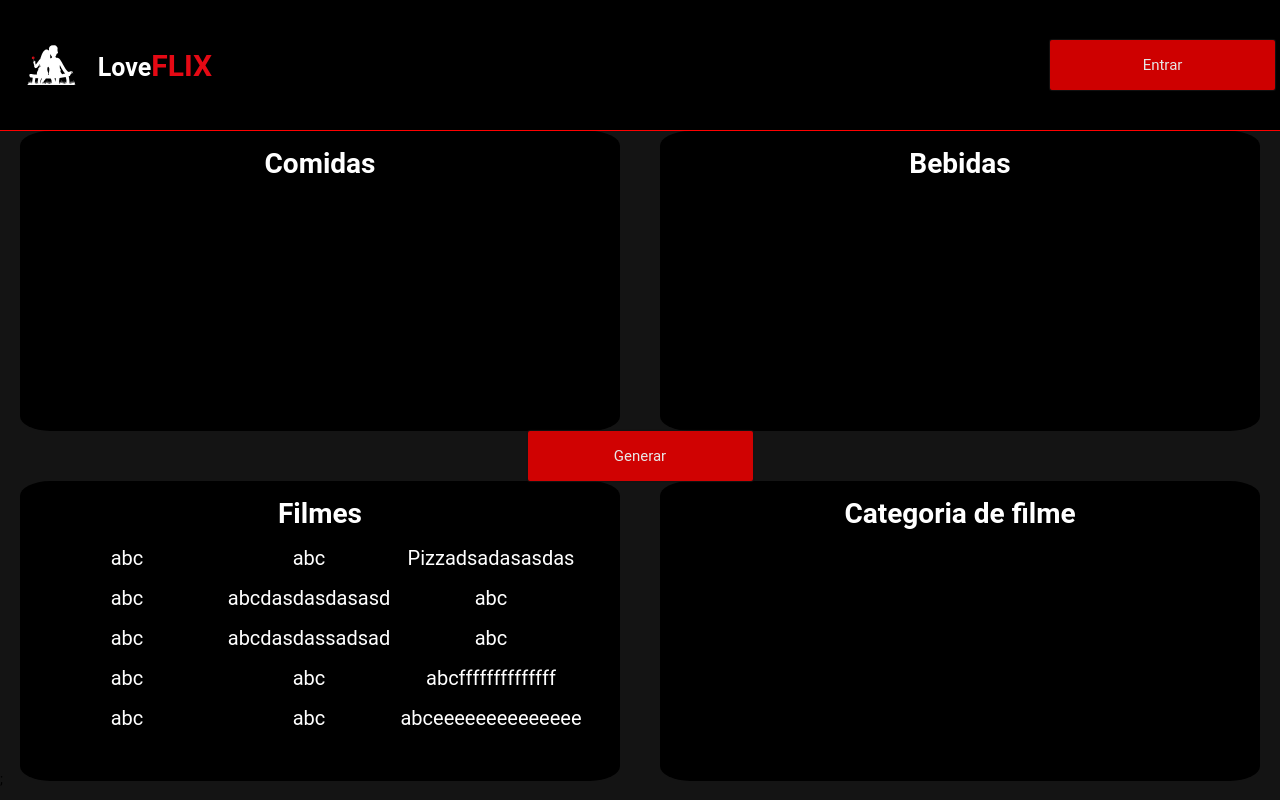
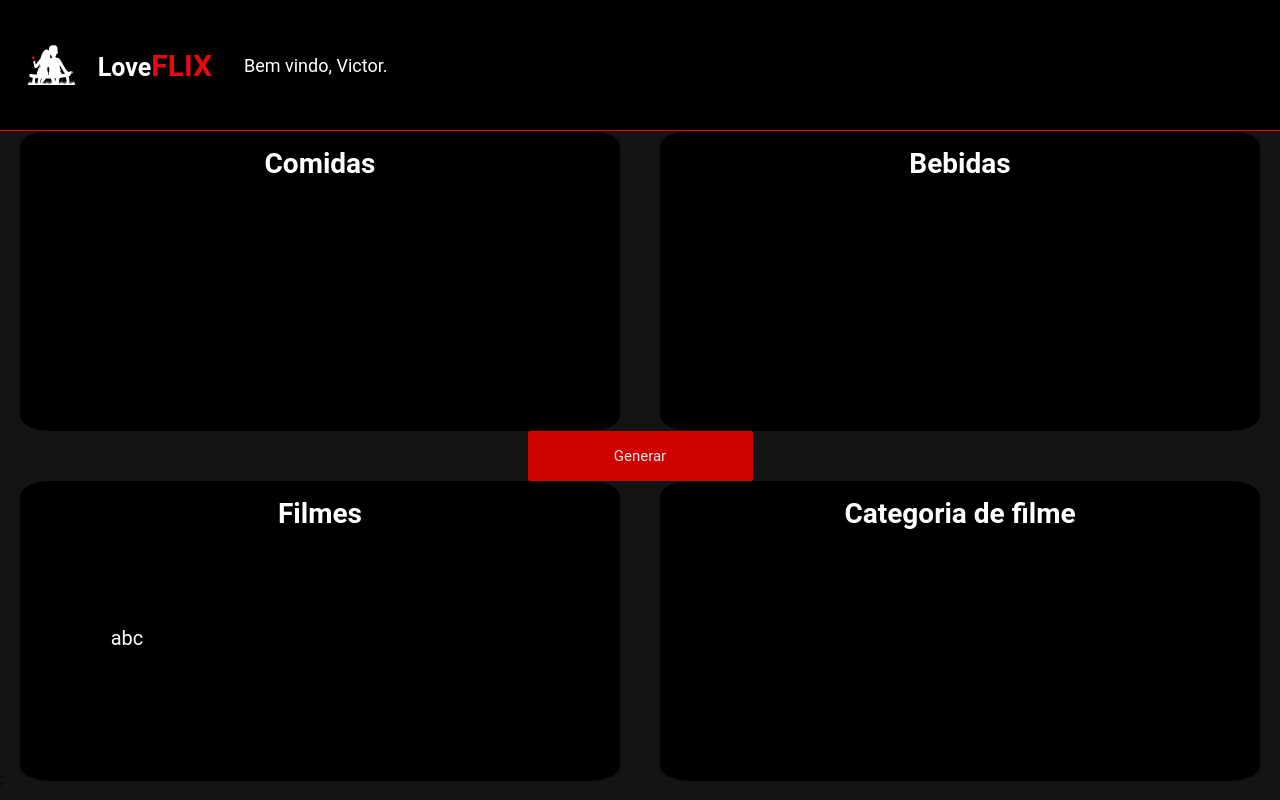
Before and after one commit to vichdev/LoveFlix, a React (Create React App) app: page /user in a window 1280 px wide. Built offline with nearby package versions, Linux system fonts and the light colour scheme.

Commit message:
modal forms

```diff
--- a/src/Components/Header/index.tsx
+++ b/src/Components/Header/index.tsx
@@ -4,9 +4,19 @@ import Button from "../../common/Button";
 import Logo from "../../common/Logo";
 import Modal from "../Modal";
 import Forms from "../../common/Form";
+import Input from "../../common/Input";
+import Label from "../../common/Labels";
+import { IPropsModal } from "../Modal/types";
+import { useHistory } from "react-router";
 
-const Header: React.FC = () => {
+const Header: React.FC<IPropsModal> = () => {
   const [open, setOpen] = useState<boolean>(false);
+
+  const history = useHistory();
+
+  const userPage = () => {
+    history.push("/user");
+  };
 
   return (
     <>
@@ -17,7 +27,13 @@ const Header: React.FC = () => {
         </Styles.HeaderWrapper>
       </Styles.Header>
       <Modal isOpen={open} onClose={() => setOpen(!open)}>
-        <Forms></Forms>
+        <Forms>
+          <Label name="Usuário" color="#e50000" />
+          <Input type="text" />
+          <Label name="Senha" color="#e50000" />
+          <Input type="password" />
+          <Button text="Entrar" onClick={userPage} />
+        </Forms>
       </Modal>
     </>
   );
--- /dev/null
+++ b/src/Components/Header2/index.tsx
@@ -0,0 +1,18 @@
+import React from "react";
+import * as Styles from "./styles";
+import Logo from "../../common/Logo";
+
+const header2: React.FC = () => {
+  return (
+    <>
+      <Styles.Header>
+        <Styles.HeaderWrapper>
+          <Logo />
+          <Styles.User>Bem vindo, Victor.</Styles.User>
+        </Styles.HeaderWrapper>
+      </Styles.Header>
+    </>
+  );
+};
+
+export default header2;
--- /dev/null
+++ b/src/Components/Header2/styles.tsx
@@ -0,0 +1,25 @@
+import styled from "styled-components";
+
+export const Header = styled.header`
+  width: 100%;
+  border-bottom: 0.1px solid red;
+  background-color: #000;
+`;
+
+export const HeaderWrapper = styled.div`
+  width: 100%;
+  max-width: 1400px;
+  display: flex;
+  padding: 5px;
+  margin: 0 auto;
+  align-items: center;
+  justify-content: start;
+
+  background: #000;
+`;
+
+export const User = styled.span`
+  font-size: 18px;
+  color: #fff;
+  margin-left: 2rem;
+`;
--- a/src/Components/Modal/index.tsx
+++ b/src/Components/Modal/index.tsx
@@ -2,7 +2,6 @@ import React from "react";
 import * as Styles from "./styles";
 import { IPropsModal } from "./types";
 import { IoIosClose } from "react-icons/io";
-import Forms from "../../common/Form";
 
 const Modal: React.FC<IPropsModal> = ({ isOpen, onClose, children }) => {
   return (
--- a/src/Components/Modal/styles.tsx
+++ b/src/Components/Modal/styles.tsx
@@ -7,17 +7,22 @@ export const backgroundModal = styled.div<{ isOpen?: boolean }>`
   top: 0;
   left: 0;
   z-index: 10;
-  background-color: rgba(0, 0, 0, 0.8);
+  background-color: rgba(0, 0, 0, 0.9);
   display: ${(props) => (props.isOpen ? "flex" : "none")};
   justify-content: center;
   align-items: center;
 `;
 
 export const Modal = styled.div`
-  background-color: red;
-  width: 50%;
-  height: 50%;
+  background-color: #000;
+  width: 400px;
+  height: 300px;
+  border-radius: 5%;
   position: relative;
+  display: flex;
+  align-items: center;
+  justify-content: center;
+  border: 1px solid #e50000;
   svg {
     color: #fff;
     font-size: 50px;
--- a/src/Components/Modal/types.ts
+++ b/src/Components/Modal/types.ts
@@ -1,4 +1,5 @@
 export type IPropsModal = {
   isOpen?: boolean;
   onClose?: () => void;
+  onClick?: () => void;
 };
--- a/src/pages/Principal/index.tsx
+++ b/src/pages/Principal/index.tsx
@@ -1,6 +1,7 @@
 import React from "react";
 import Register from "../../Components/Register";
 import Header from "../../Components/Header";
+import { useRouteMatch } from "react-router";
 
 const Principal: React.FC = () => {
   return (
--- a/src/pages/Users/index.tsx
+++ b/src/pages/Users/index.tsx
@@ -1,12 +1,12 @@
 import React from "react";
-import Header from "../../Components/Header";
 import * as Styles from "./styles";
 import Button from "../../common/Button";
+import Header2 from "../../Components/Header2";
 
 const Users: React.FC = () => {
   return (
     <>
-      <Header />
+      <Header2 />
       <Styles.GenerateWrapper>
         <Styles.ContainerGenerate>
           <Styles.ContentContainer>
@@ -24,29 +24,6 @@ const Users: React.FC = () => {
             <Styles.Title>Filmes</Styles.Title>
             <Styles.Content>
               <Styles.SpanContent>abc</Styles.SpanContent>
-              <Styles.SpanContent>abc</Styles.SpanContent>
-              <Styles.SpanContent>Pizzadsadasasdas</Styles.SpanContent>
-              <Styles.SpanContent>abc</Styles.SpanContent>
-              <Styles.SpanContent>abcdasdasdasasd</Styles.SpanContent>
-              <Styles.SpanContent>abc</Styles.SpanContent>
-              <Styles.SpanContent>abc</Styles.SpanContent>
-              <Styles.SpanContent>abcdasdassadsad</Styles.SpanContent>
-              <Styles.SpanContent>abc</Styles.SpanContent>
-              <Styles.SpanContent>abc</Styles.SpanContent>
-              <Styles.SpanContent>abc</Styles.SpanContent>
-              <Styles.SpanContent>abcffffffffffffff</Styles.SpanContent>
-              <Styles.SpanContent>abc</Styles.SpanContent>
-              <Styles.SpanContent>abc</Styles.SpanContent>
-              <Styles.SpanContent>abceeeeeeeeeeeeee</Styles.SpanContent>
-              <Styles.SpanContent>abc</Styles.SpanContent>
-              <Styles.SpanContent>abc</Styles.SpanContent>
-              <Styles.SpanContent>abc</Styles.SpanContent>
-              <Styles.SpanContent>abc</Styles.SpanContent>
-              <Styles.SpanContent>abc</Styles.SpanContent>
-              <Styles.SpanContent>abc</Styles.SpanContent>
-              <Styles.SpanContent>abc</Styles.SpanContent>
-              <Styles.SpanContent>abc</Styles.SpanContent>
-              <Styles.SpanContent>abc</Styles.SpanContent>
             </Styles.Content>
           </Styles.ContentContainer>
           <Styles.ContentContainer>
```
